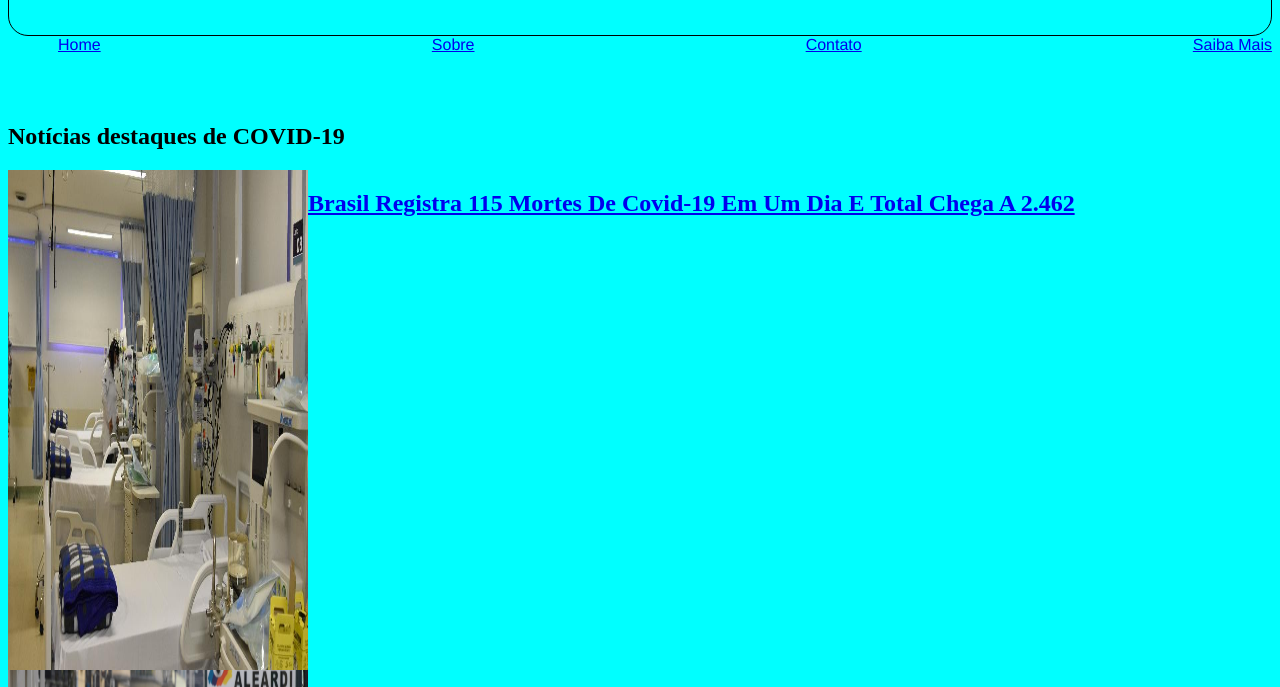
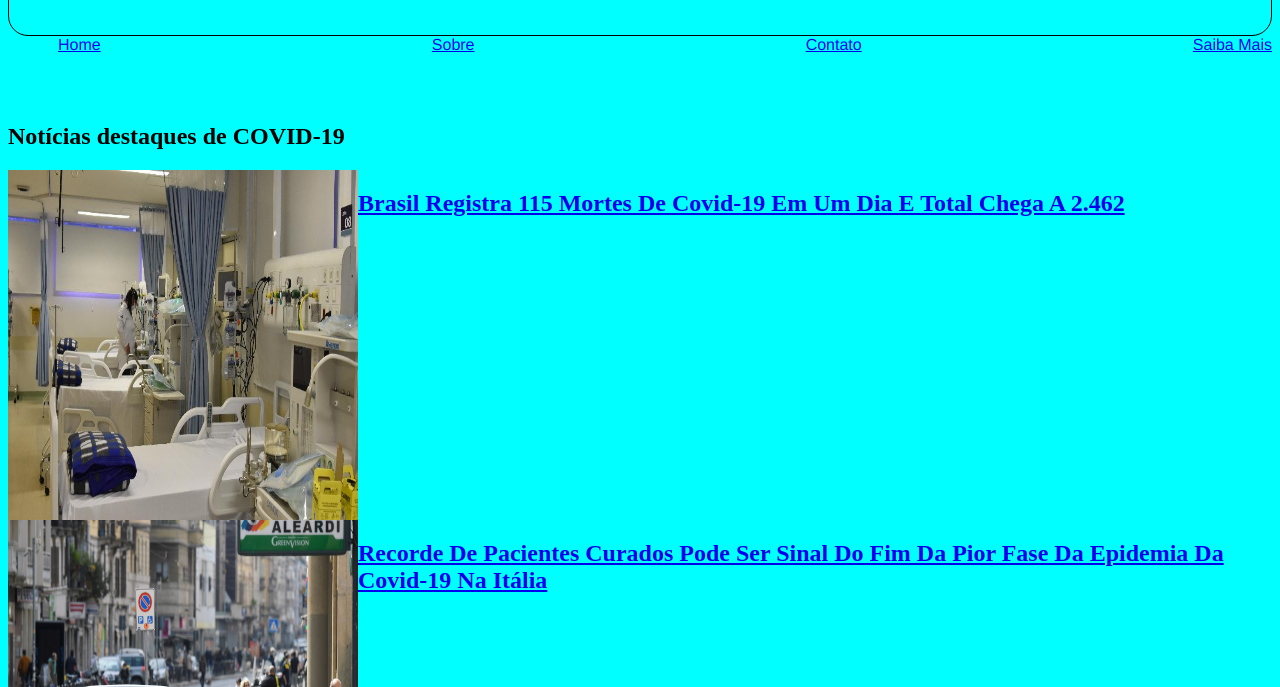
Before and after one commit to tfalc/covidpage, a plain HTML site: page index.html in a window 1280 px wide. Shown: the part 87-774 px from the top of the page. Drawn offline with Linux system fonts and the light colour scheme.

Commit message:
last update
last update

```diff
--- a/style.css
+++ b/style.css
@@ -22,7 +22,7 @@ body{
 }
 
 #destaques{
-    image-resolution: 300px 500px;
+    image-resolution: 350px 350px;
     border-image: none;
     font-family: 'Gill Sans', 'Gill Sans MT', Calibri, 'Trebuchet MS', sans-serif;
     margin-left: 5%;
@@ -32,14 +32,14 @@ body{
 }
 
 .NoticiasDestaque{
-    image-resolution: 300px 500px;
+    image-resolution: 350px 350px;
     text-transform: capitalize;
     display: flex;
 }
 
 .NoticiasDestaque img{
-    width: 300px;
-    height: 500px;
+    width: 350px;
+    height: 350px;
 }
 
 #noticiassemana{
```
